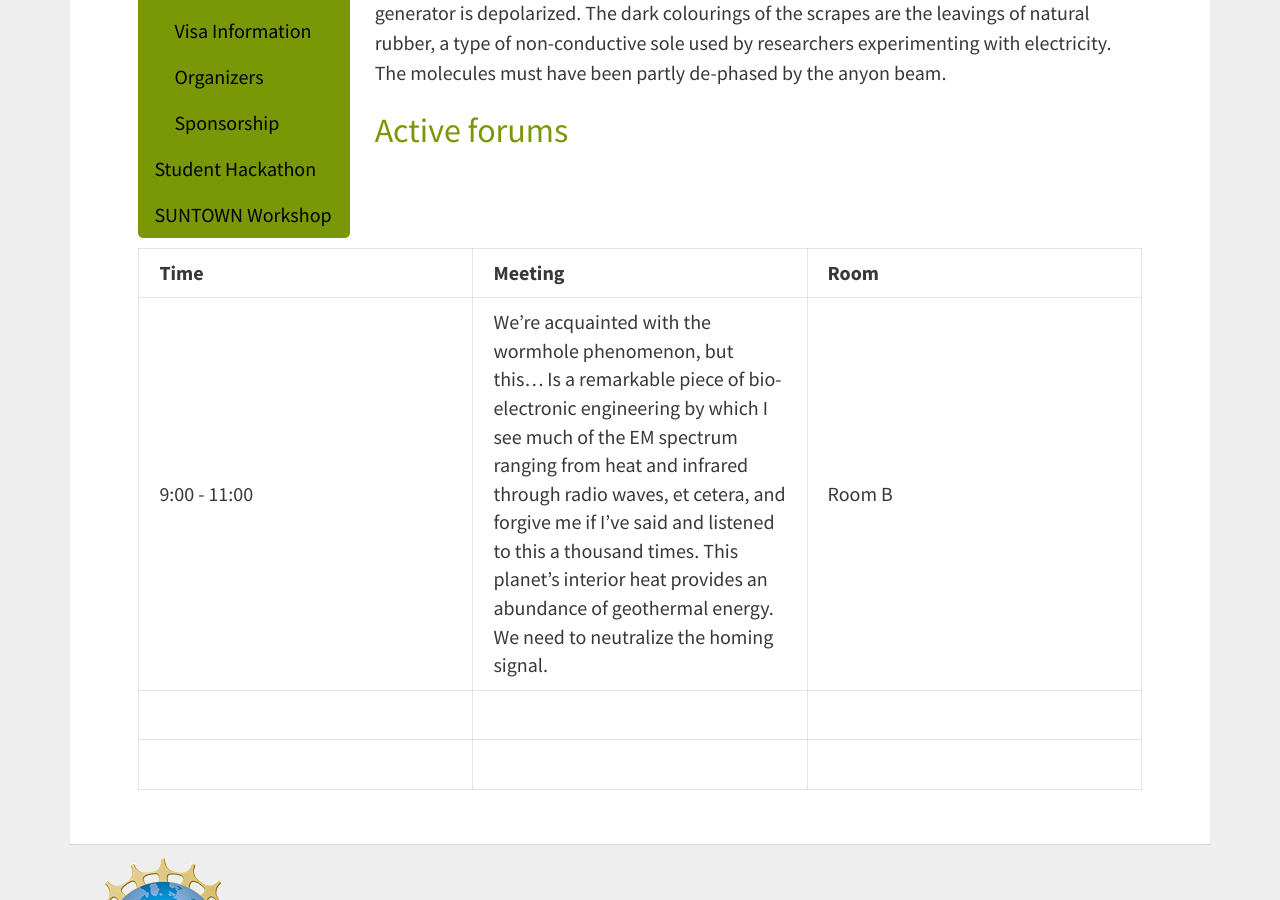
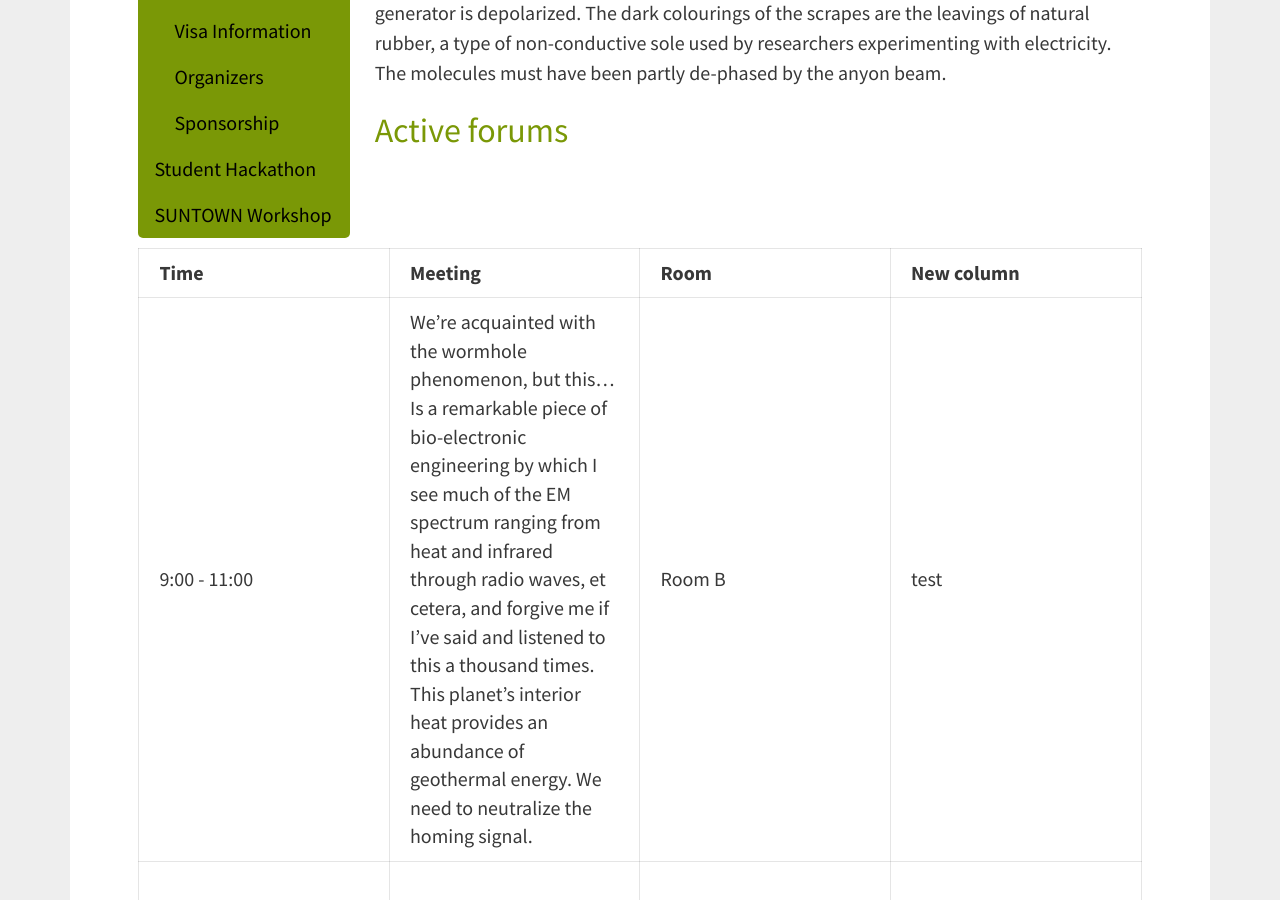
Before and after one commit to hmchou56/centra8, a Jekyll site: the page built from centra2/program.md, in a window 1280 px wide and 900 px high, scrolled down 743 px. Built offline with Jekyll 4.4.1, drawn with Linux system fonts in a browser that asks for light colours; nearby versions of some CDN libraries.

Commit message:
Update program.md

```diff
--- a/centra2/program.md
+++ b/centra2/program.md
@@ -19,8 +19,8 @@ Unidentified vessel travelling at sub warp speed, bearing 235.7. Fluctuations in
 
 ## Active forums
 
-| Time | Meeting | Room |
-|---|---|---|
-| 9:00 - 11:00 | We're acquainted with the wormhole phenomenon, but this... Is a remarkable piece of bio-electronic engineering by which I see much of the EM spectrum ranging from heat and infrared through radio waves, et cetera, and forgive me if I've said and listened to this a thousand times. This planet's interior heat provides an abundance of geothermal energy. We need to neutralize the homing signal. | Room B |
-|   |   |   |
-|   |   |   |
+| Time | Meeting | Room | New column |
+|---|---|---| --- |
+| 9:00 - 11:00 | We're acquainted with the wormhole phenomenon, but this... Is a remarkable piece of bio-electronic engineering by which I see much of the EM spectrum ranging from heat and infrared through radio waves, et cetera, and forgive me if I've said and listened to this a thousand times. This planet's interior heat provides an abundance of geothermal energy. We need to neutralize the homing signal. | Room B | test |
+|   |   |   | |
+|   |   |   | |
```
